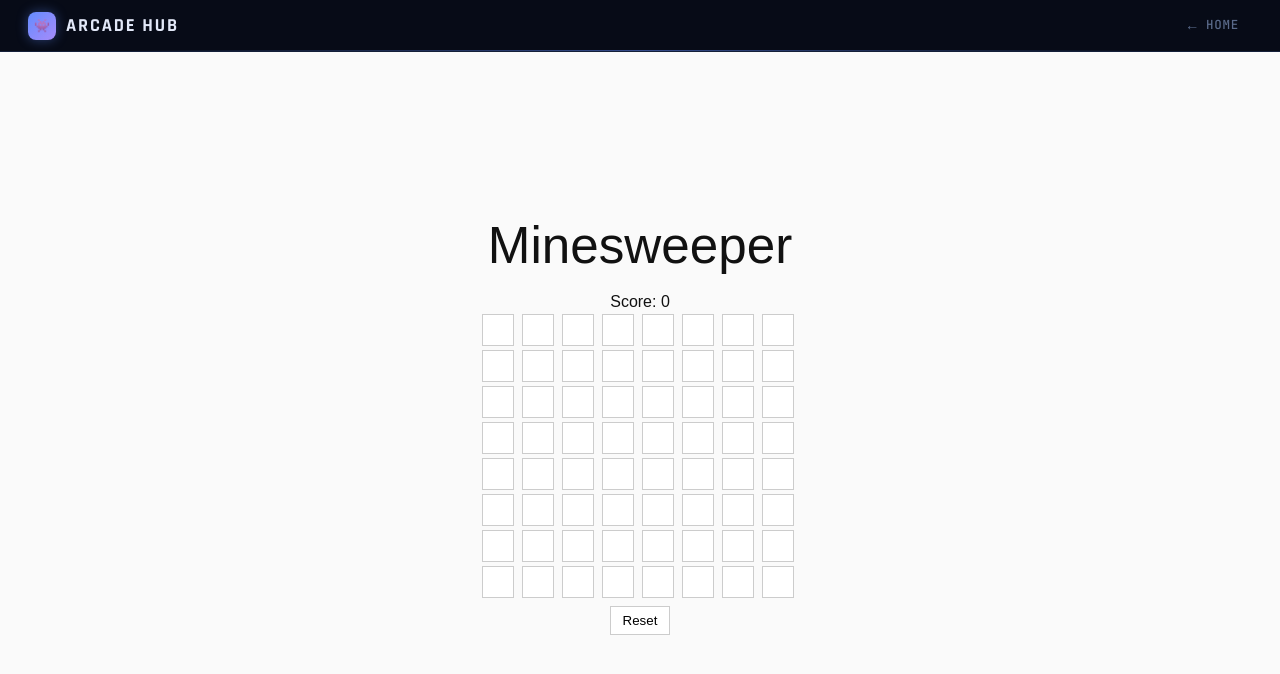
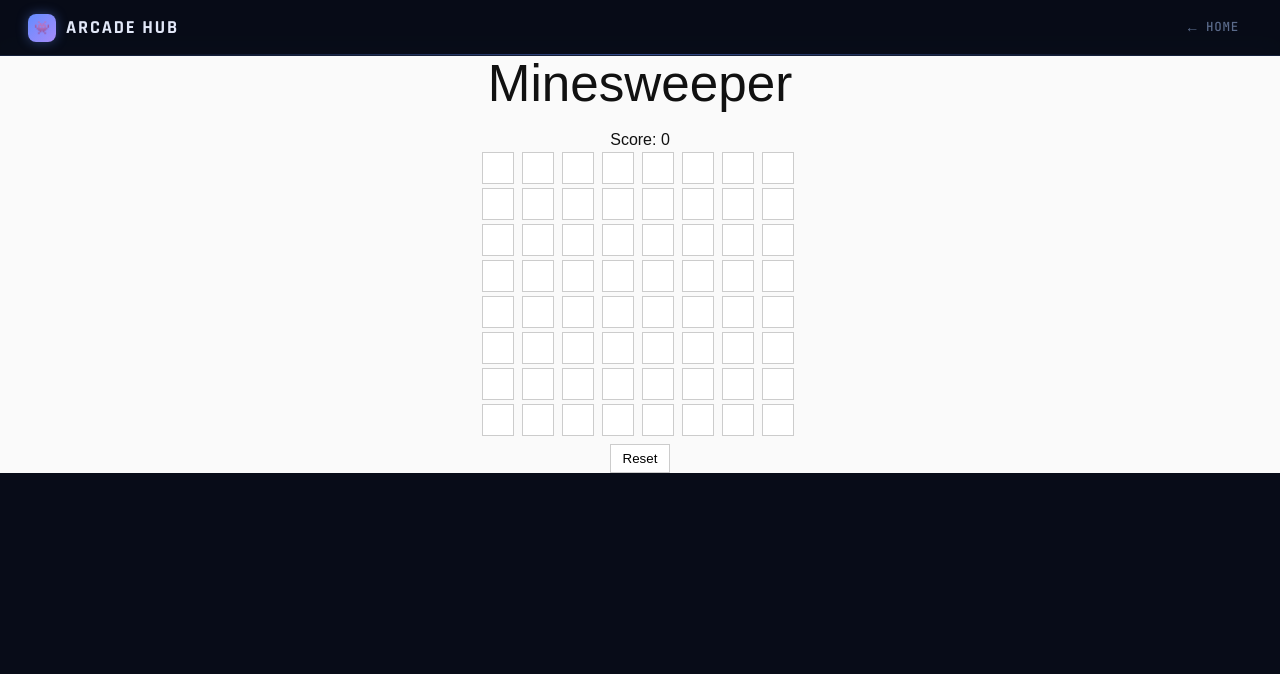
Before and after one commit to fabjenny13/Arcade_Hub, a React (Vite) app: page /minesweeper in a window 1280 px wide. Shown: the top 674 px of the page. Built offline with nearby package versions, Linux system fonts and the light colour scheme; no server answers.

Commit message:
dash scroll fixed

```diff
--- a/src/App.css
+++ /dev/null
@@ -1,6 +0,0 @@
-#root {
-  max-width: 1280px;
-  margin: 0 auto;
-  padding: 2rem;
-  text-align: center;
-}
--- a/src/index.css
+++ b/src/index.css
@@ -23,17 +23,14 @@
   text-rendering: optimizeLegibility;
   -webkit-font-smoothing: antialiased;
   -moz-osx-font-smoothing: grayscale;
+  overflow-y: auto;
 }
 
 body {
   margin: 0;
   min-width: 320px;
   min-height: 100vh;
-}
-
-#root {
-  width: 100vw;
-  height: 100vh;
+  overflow-y: auto;
 }
 
 h1 {
```
